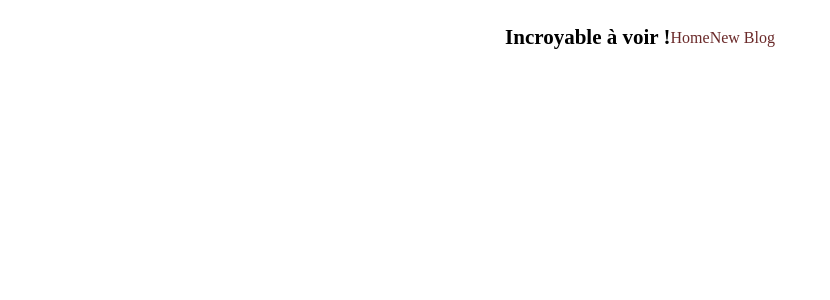
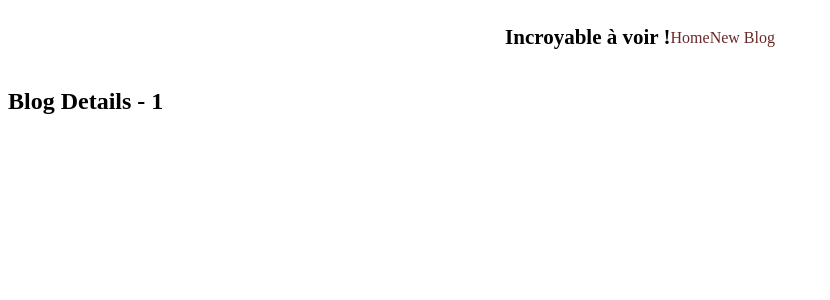
Before and after one commit to antontre1/react-v2, a React (Create React App) app: page /blogs/1 in a window 1280 px wide. Shown: the top 300 px of the page, without its empty margins (0-830 px from the left). Built offline with nearby package versions, Linux system fonts and the light colour scheme; a web font is replaced by a local one.

Commit message:
routes with index, useParams

```diff
--- a/src/App.js
+++ b/src/App.js
@@ -3,6 +3,7 @@
 import Home from './Home'
 import { BrowserRouter as Router, Route, Switch } from 'react-router-dom'
 import Create from './Create'
+import BlogDetails from './BlogDetails'
 
 function App() {
 
@@ -21,6 +22,9 @@
         <Route path="/create">
           <Create />
         </Route>
+        <Route path="/blogs/:id">
+          <BlogDetails />
+        </Route>
       </Switch>
     </div>
   </div>
--- /dev/null
+++ b/src/BlogDetails.js
@@ -0,0 +1,13 @@
+import { useParams } from 'react-router-dom'
+
+const BlogDetails = () => {
+  const { id } = useParams()
+
+  return (
+    <div className="blog-details">
+      <h2>Blog Details - { id }</h2>
+    </div>
+   );
+}
+
+export default BlogDetails
--- a/src/Bloglist.js
+++ b/src/Bloglist.js
@@ -1,3 +1,5 @@
+import { Link } from "react-router-dom/cjs/react-router-dom.min";
+
 const Bloglist = ({blogs, title }) => {
 
   return (
@@ -5,8 +7,10 @@
     <h2>{title}</h2>
     {blogs.map((blog) => (
         <div className="blog-preview" key={blog.id}>
-          <h2>{ blog.title }</h2>
-          <p>written by { blog.author }</p>
+          <Link to={`/blogs/${blog.id}`}>
+            <h2>{ blog.title }</h2>
+            <p>written by { blog.author }</p>
+          </Link>
         </div>
     ))}
     </div>
```
